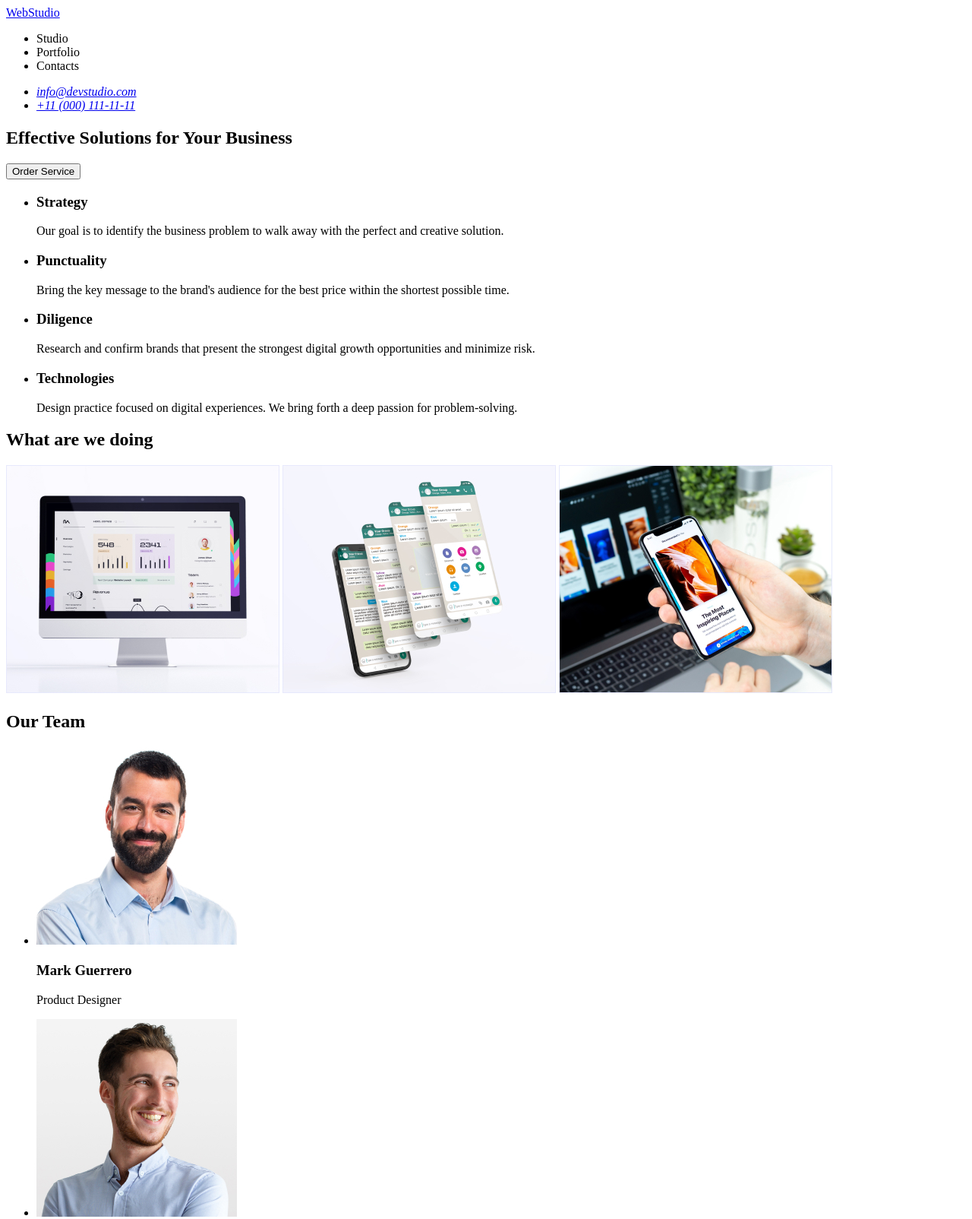
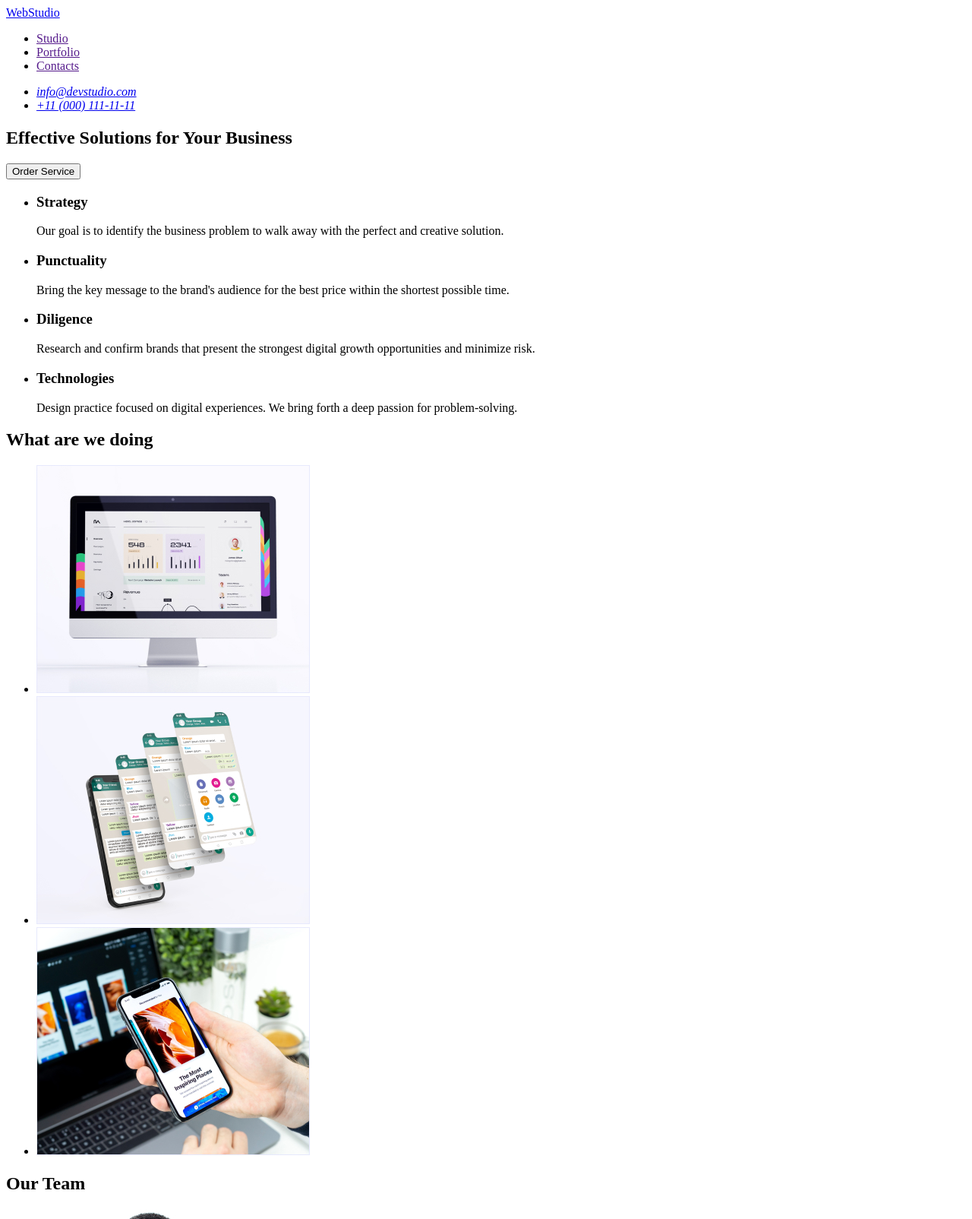
Before and after one commit to softfoxonly/goit-markup-hw-01, a plain HTML site: page index.html in a window 1280 px wide. Shown: the top 1604 px of the page at 76% size. Drawn offline with Linux system fonts and the light colour scheme.

Commit message:
Homework01

```diff
--- a/index.html
+++ b/index.html
@@ -12,11 +12,11 @@
             <a href="./index.html">WebStudio</a>
             <ul>
                 <li>
-                    <a href="Studio"></a>Studio</li>
+                    <a href="">Studio</a></li>
                 <li>
-                    <a href="Portfolio"></a>Portfolio</li>
+                    <a href="">Portfolio</a></li>
                 <li>
-                    <a href="Contacts"></a>Contacts</li>
+                    <a href="">Contacts</a></li>
             </ul>
         </nav>
         <address>
@@ -58,31 +58,33 @@
     <!-- section 3-->
     <section>
         <h2>What are we doing</h2>
-        <img src="we-are-doing-01.jpg" alt="monitor" width="360">
-        <img src="we-are-doing-02.jpg" alt="telephome with open program" width="360">
-        <img src="we-are-doing-03.jpg" alt="telephone" width="360">
+        <ul>
+         <li><img src="./images/we-are-doing-01.jpg" alt="monitor" width="360"></li>
+         <li><img src="./images/we-are-doing-02.jpg" alt="telephome with open program" width="360"></li>
+         <li><img src="./images/we-are-doing-03.jpg" alt="telephone" width="360"></li>
+        </ul>
     </section>
     <!-- section 4-->
     <section>
         <h2>Our Team</h2>
         <ul>
             <li>
-                <img src="our-team-01.jpg" alt="Product Designer" width="264">
+                <img src="./images/our-team-01.jpg" alt="Product Designer" width="264">
                 <h3>Mark Guerrero</h3>
                 <p>Product Designer</p>
             </li>
             <li>
-                <img src="our-team-02.jpg" alt="Product Designer" width="264">
+                <img src="./images/our-team-02.jpg" alt="Frontend Developer" width="264">
                 <h3>Tom Ford</h3>
                 <p>Frontend Developer</p>
             </li>
             <li>
-                <img src="our-team-03.jpg" alt="Product Designer" width="264">
+                <img src="./images/our-team-03.jpg" alt="Marketing" width="264">
                 <h3>Camila Garcia</h3>
                 <p>Marketing</p>
             </li>
             <li>
-                <img src="our-team-04.jpg" alt="Product Designer" width="264">
+                <img src="./images/our-team-04.jpg" alt="UI Designer" width="264">
                 <h3>Daniel Wilson</h3>
                 <p>UI Designer</p>
             </li>
```
Also changed, not shown: images/our-team-01.jpg (renamed from our-team-01.jpg), images/our-team-02.jpg (renamed from our-team-02.jpg), images/our-team-03.jpg (renamed from our-team-03.jpg), images/our-team-04.jpg (renamed from our-team-04.jpg), images/we-are-doing-01.jpg (renamed from we-are-doing-01.jpg), images/we-are-doing-02.jpg (renamed from we-are-doing-02.jpg), images/we-are-doing-03.jpg (renamed from we-are-doing-03.jpg).
